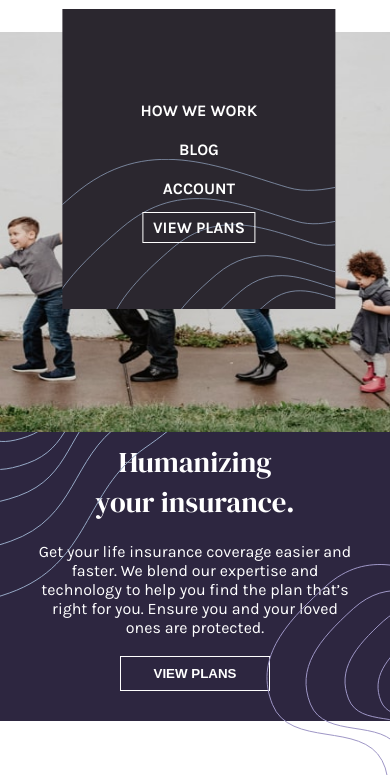
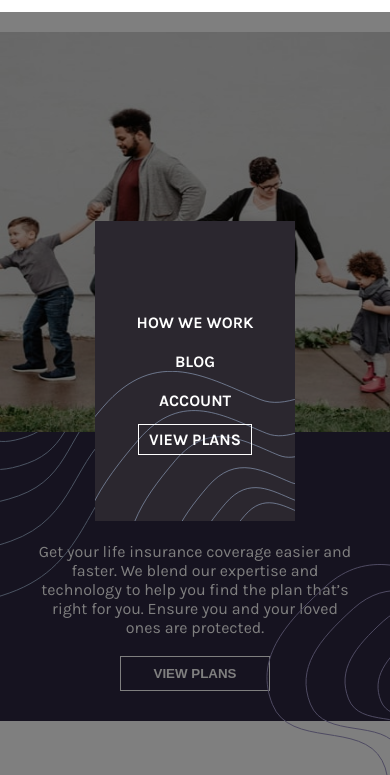
Before and after one commit to gLitCH1904/insure-landing-page, a plain HTML site: page index.html in a window 390 px wide. Both pictures are taken after a click on the element 359 px from the left and 31 px from the top of the page. Shown: the part 51-826 px from the top of the page. Drawn offline with Linux system fonts and the light colour scheme.

Commit message:
Add files via upload

```diff
--- a/insure.css
+++ b/insure.css
@@ -43,7 +43,9 @@ body {
   position: absolute;
   width: 100%;
   height: 100%;
-  z-index: 1;
+  z-index: 5;
+  background-color: rgba(0, 0, 0, 0.5);
+  transition: 200ms ease-in-out;
 }
 
 a {
@@ -88,7 +90,7 @@ nav {
 
 .nav-bar {
   position: relative;
-  z-index: 4;
+  z-index: 6;
 }
 
 .nav-bar ul li {
@@ -464,15 +466,18 @@ hr {
   }
 
   .nav-bar {
-    right: -100%;
     background-color: var(--Very-Dark-Violet);
     position: fixed;
-    transition: 0.3s ease-in-out;
-    top: 60px;
+    top: 50%;
+    left: 50%;
     height: 300px;
     display: flex;
     align-items: center;
     justify-content: center;
+    transform: translate(-50%, -50%) scale(0);
+    transition: 200ms ease-in-out;
+    width: 200px;
+    max-width: 80%;
   }
 
   .nav-bar ul {
@@ -498,9 +503,7 @@ hr {
   }
 
   .nav-bar.active {
-    right: 0;
-    transform: translate(-20%);
-    width: 70%;
+    transform: translate(-50%, -50%) scale(1);
   }
 
   /* styling funny looking curves */
--- a/insure.js
+++ b/insure.js
@@ -6,7 +6,7 @@ const navLink = document.querySelectorAll(".nav-link");
 hamburger.addEventListener("click", () => {
   hamburger.classList.toggle("active");
   navMenu.classList.toggle("active");
-  overlay.classList.add("active");
+  overlay.classList.toggle("active");
 });
 
 overlay.addEventListener("click", () => {
```
